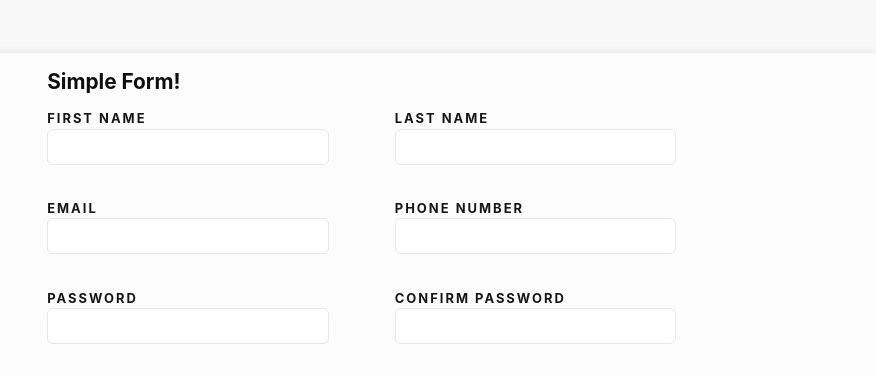
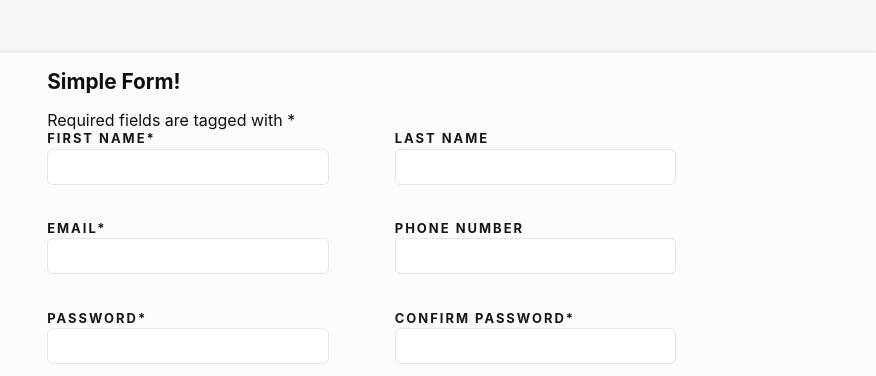
Before and after one commit to menulln/odin-sign-up, a plain HTML site: page index.html in a window 1280 px wide. Shown: the part 136-512 px from the top of the page, 404-1280 px from the left. Drawn offline with Linux system fonts and the light colour scheme; files whose address does not match are found by name.

Commit message:
Add required attribute on required elements

```diff
--- a/index.html
+++ b/index.html
@@ -29,21 +29,22 @@
             </p>
             <div class="form-wrapper">
                 <h3>Simple Form!</h3>
+                <p>Required fields are tagged with <span aria-label="required" class="required">*</span></p>
                 <form id="register">
                     <div class="form-elements">
                         <div class="left">
                             <div>
-                                <label for="fname">First Name</label>
-                                <input type="text" id="fname" name="first_name" maxlength="64">
+                                <label for="fname">First Name<span aria-label="required" class="required">*</span></label>
+                                <input type="text" id="fname" name="first_name" maxlength="64" required>
                                 <div class="icon"><span class="error"></span></div>
                             </div>
                             <div>
-                                <label for="email">Email</label>
+                                <label for="email">Email<span aria-label="required" class="required">*</span></label>
                                 <input type="email" id="email" name="e_mail">
                                 <div class="icon"><span class="error"></span></div>
                             </div>
                             <div>
-                                <label for="password">Password</label>
+                                <label for="password">Password<span aria-label="required" class="required">*</span></label>
                                 <input type="password" id="password" name="password" minlength="8">
                                 <div class="icon"><span class="error"></span></div>
                             </div>
@@ -60,7 +61,7 @@
                                 <div class="icon"><span class="error"></span></div>
                             </div>
                             <div>
-                                <label for="password-confirm">Confirm Password</label>
+                                <label for="password-confirm">Confirm Password<span aria-label="required" class="required">*</span></label>
                                 <input type="password" id="password-confirm" minlength="8">
                                 <div class="icon"><span class="error"></span></div>
                             </div>
```
